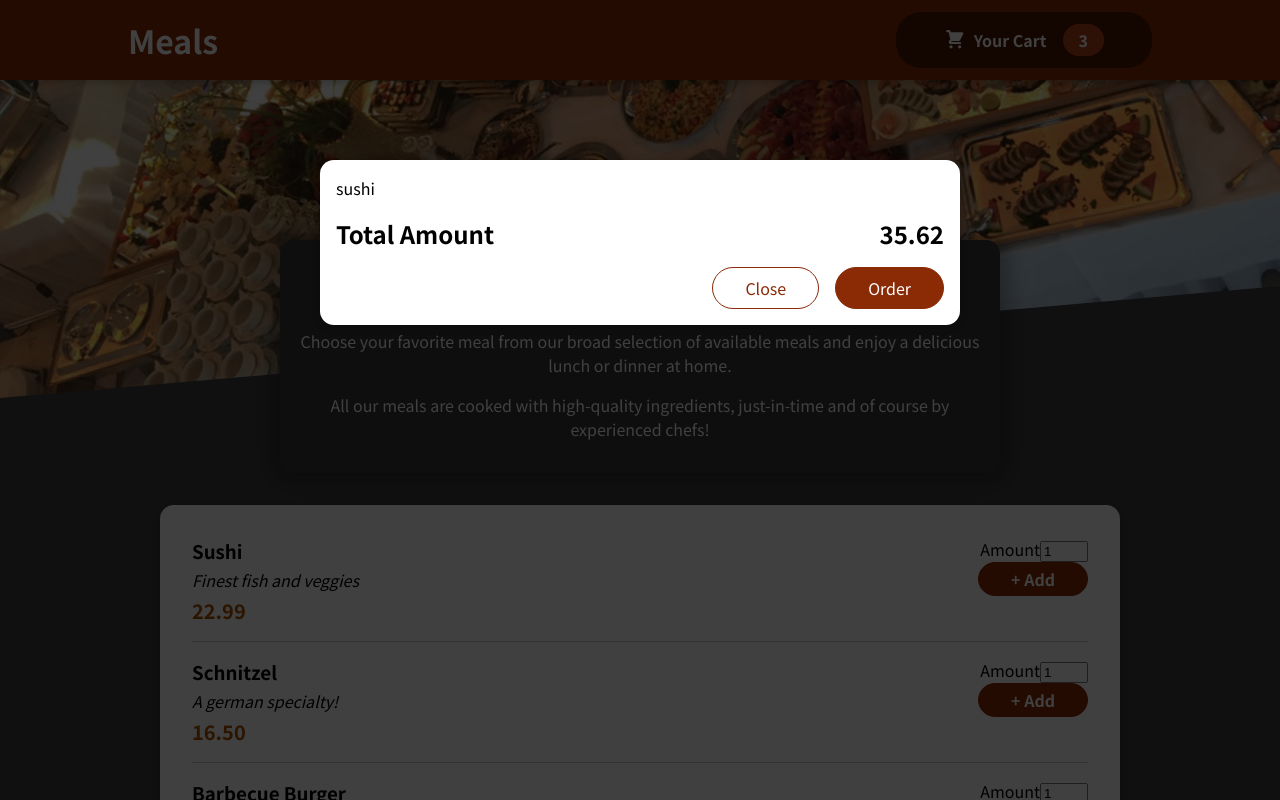
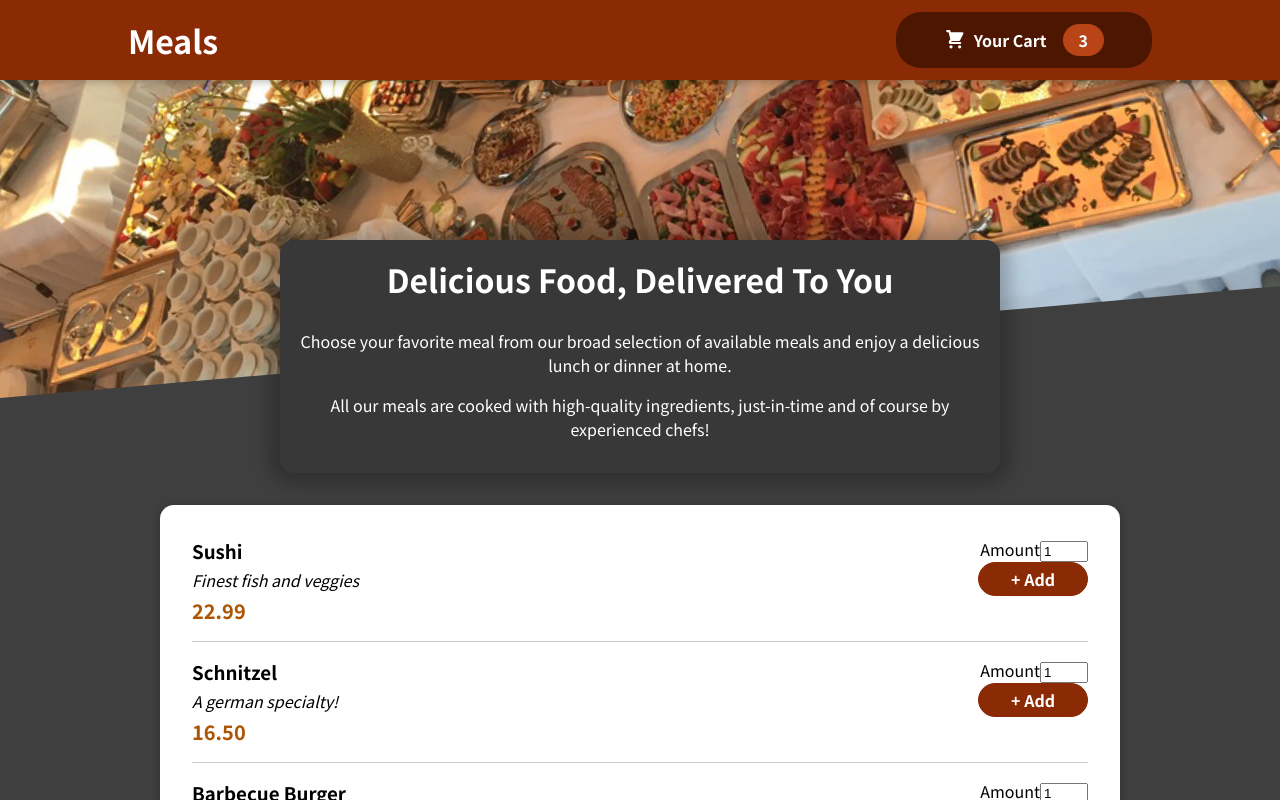
Before and after one commit to kronosGR/React.js-FoodOrderApp, a React (Create React App) app: page / in a window 1280 px wide. Shown: the top 800 px of the page. Built offline with nearby package versions, Linux system fonts and the light colour scheme.

Commit message:
Closing the Modal with state

```diff
--- a/src/App.js
+++ b/src/App.js
@@ -5,10 +5,20 @@
 import Cart from './components/Cart/Cart';
 
 function App() {
+  const [cartIsShown, setCartIsShown] = useState(false);
+
+  const showCartHandler = () => {
+    setCartIsShown(true);
+  };
+
+  const hideCartHandler = () => {
+    setCartIsShown(false);
+  };
+
   return (
     <Fragment>
-      <Cart />
-      <Header />
+      {cartIsShown && <Cart onClose={hideCartHandler} />}
+      <Header onShowCart={showCartHandler} />
       <main>
         <Meals />
       </main>
--- a/src/components/Cart/Cart.js
+++ b/src/components/Cart/Cart.js
@@ -11,7 +11,7 @@
     </ul>
   );
   return (
-    <Modal>
+    <Modal onClose={props.onClose}>
       <div>
         {cartItems}
         <div className={classes.total}>
@@ -19,7 +19,7 @@
           <span>35.62</span>
         </div>
         <div className={classes.actions}>
-          <button className={classes['button--alt']}>Close</button>
+          <button className={classes['button--alt']} onClick={props.onClose}>Close</button>
           <button className={classes.button}>Order</button>
         </div>
       </div>
--- a/src/components/Layout/Header.js
+++ b/src/components/Layout/Header.js
@@ -9,7 +9,7 @@
   return <Fragment>
     <header className={classes.header}>
       <h1>Meals</h1>
-      <HeaderCartButton />
+      <HeaderCartButton onClick={props.onShowCart} />
     </header>
     <div className={classes['main-image']}>
       <img src={mealsImage} alt="A table full of delicious food!"/>
--- a/src/components/Layout/HeaderCartButton.js
+++ b/src/components/Layout/HeaderCartButton.js
@@ -2,7 +2,7 @@
 import classes from './HeaderCartButton.module.css'
 
 const HeaderCartButton = props => {
-  return <button className={classes.button}>
+  return <button className={classes.button} onClick={props.onClick}>
     <span className={classes.icon}>
       <CartIcon />
     </span>
--- a/src/components/UI/Modal.js
+++ b/src/components/UI/Modal.js
@@ -4,7 +4,7 @@
 import classes from './Modal.module.css';
 
 const Backdrop = (props) => {
-  return <div className={classes.backdrop} />;
+  return <div className={classes.backdrop} onClick={props.onClose} />;
 };
 
 const ModalOverlay = (props) => {
@@ -15,13 +15,18 @@
   );
 };
 
-const portalElement = document.getElementById('overlays')
+const portalElement = document.getElementById('overlays');
 
 const Modal = (props) => {
-  return <Fragment>
-    {ReactDOM.createPortal(<Backdrop />, portalElement)}
-    {ReactDOM.createPortal(<ModalOverlay>{props.children}</ModalOverlay>, portalElement)}
-  </Fragment>
+  return (
+    <Fragment>
+      {ReactDOM.createPortal(<Backdrop onClose={props.onClose} />, portalElement)}
+      {ReactDOM.createPortal(
+        <ModalOverlay>{props.children}</ModalOverlay>,
+        portalElement
+      )}
+    </Fragment>
+  );
 };
 
 export default Modal;
```
Also changed, not shown: 1 other file (tests, documents, lock files or other folders).
